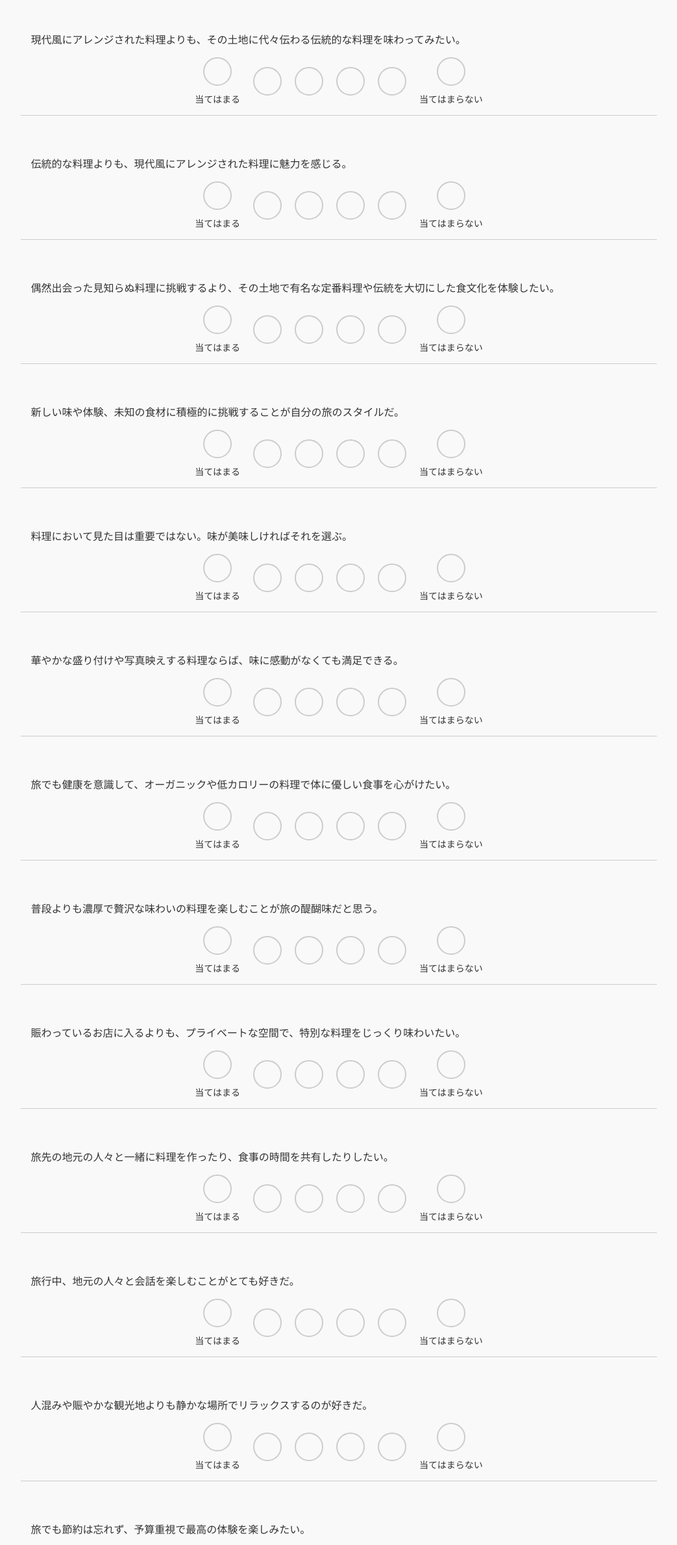
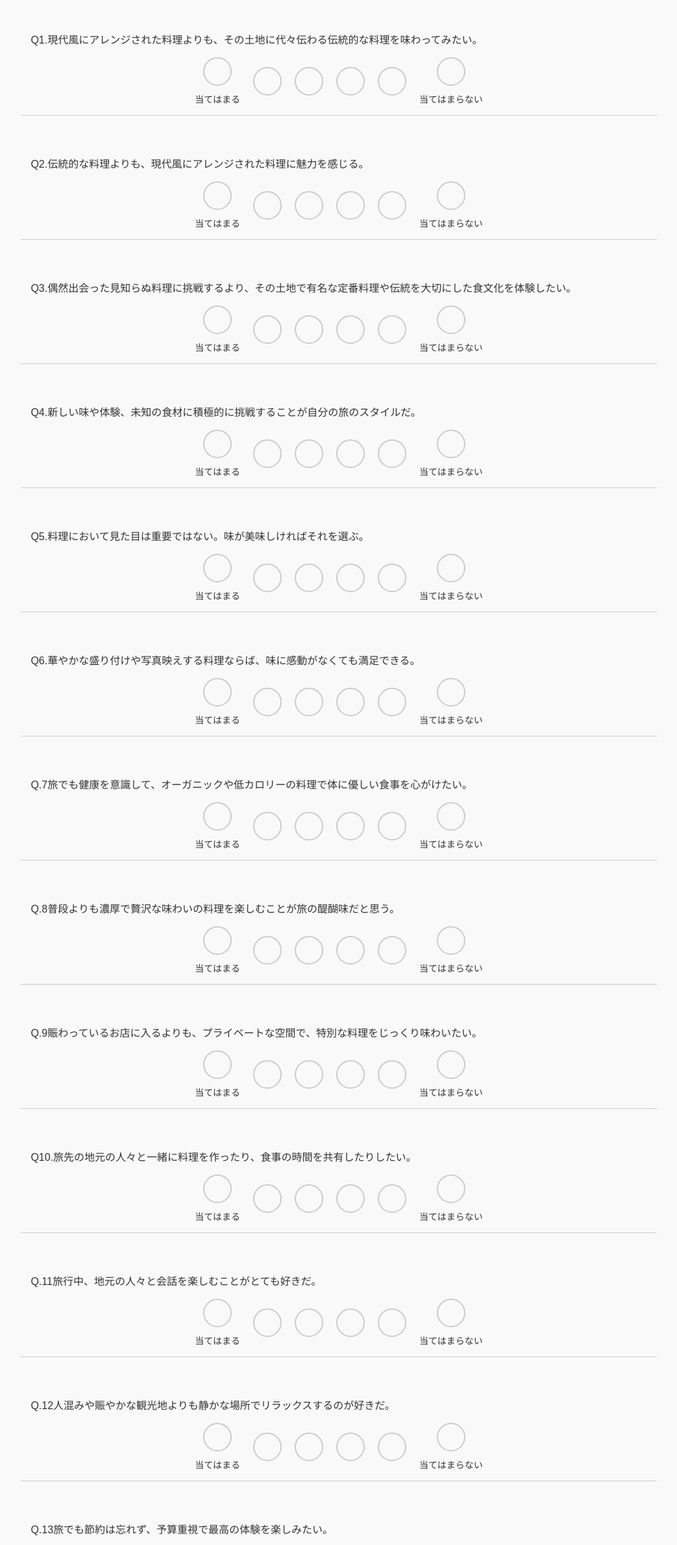
Before and after one commit to mi3ki/gastronomy-diagnosis, a plain HTML site: page quiz.html in a window 1280 px wide. Shown: the part 115-2492 px from the top of the page at 65% size, without its empty margins (118-1161 px from the left). Drawn offline with Linux system fonts and the light colour scheme.

Commit message:
Update quiz.html

```diff
--- a/quiz.html
+++ b/quiz.html
@@ -84,7 +84,7 @@
     <form id="quizForm">
         <!-- 質問例 -->
         <div class="question">
-            <p>現代風にアレンジされた料理よりも、その土地に代々伝わる伝統的な料理を味わってみたい。</p>
+            <p>Q1.現代風にアレンジされた料理よりも、その土地に代々伝わる伝統的な料理を味わってみたい。</p>
             <div class="options">
                 <div class="option">
                     <input type="radio" id="q1-a1" name="q1" value="1">
@@ -115,7 +115,7 @@
             </div>
         </div>
         <div class="question">
-    <p>伝統的な料理よりも、現代風にアレンジされた料理に魅力を感じる。</p>
+    <p>Q2.伝統的な料理よりも、現代風にアレンジされた料理に魅力を感じる。</p>
     <div class="options">
         <div class="option">
             <input type="radio" id="q2-a1" name="q2" value="1">
@@ -147,7 +147,7 @@
 </div>
 
 <div class="question">
-    <p>偶然出会った見知らぬ料理に挑戦するより、その土地で有名な定番料理や伝統を大切にした食文化を体験したい。</p>
+    <p>Q3.偶然出会った見知らぬ料理に挑戦するより、その土地で有名な定番料理や伝統を大切にした食文化を体験したい。</p>
     <div class="options">
         <div class="option">
             <input type="radio" id="q3-a1" name="q3" value="1">
@@ -179,7 +179,7 @@
 </div>
 
 <div class="question">
-    <p>新しい味や体験、未知の食材に積極的に挑戦することが自分の旅のスタイルだ。</p>
+    <p>Q4.新しい味や体験、未知の食材に積極的に挑戦することが自分の旅のスタイルだ。</p>
     <div class="options">
         <div class="option">
             <input type="radio" id="q4-a1" name="q4" value="1">
@@ -211,7 +211,7 @@
 </div>
         <!-- 質問5 -->
 <div class="question">
-    <p>料理において見た目は重要ではない。味が美味しければそれを選ぶ。</p>
+    <p>Q5.料理において見た目は重要ではない。味が美味しければそれを選ぶ。</p>
     <div class="options">
         <div class="option">
             <input type="radio" id="q5-a1" name="q5" value="1">
@@ -244,7 +244,7 @@
 
 <!-- 質問6 -->
 <div class="question">
-    <p>華やかな盛り付けや写真映えする料理ならば、味に感動がなくても満足できる。</p>
+    <p>Q6.華やかな盛り付けや写真映えする料理ならば、味に感動がなくても満足できる。</p>
     <div class="options">
         <div class="option">
             <input type="radio" id="q6-a1" name="q6" value="1">
@@ -277,7 +277,7 @@
 
 <!-- 質問7 -->
 <div class="question">
-    <p>旅でも健康を意識して、オーガニックや低カロリーの料理で体に優しい食事を心がけたい。</p>
+    <p>Q.7旅でも健康を意識して、オーガニックや低カロリーの料理で体に優しい食事を心がけたい。</p>
     <div class="options">
         <div class="option">
             <input type="radio" id="q7-a1" name="q7" value="1">
@@ -310,7 +310,7 @@
 
 <!-- 質問8 -->
 <div class="question">
-    <p>普段よりも濃厚で贅沢な味わいの料理を楽しむことが旅の醍醐味だと思う。</p>
+    <p>Q.8普段よりも濃厚で贅沢な味わいの料理を楽しむことが旅の醍醐味だと思う。</p>
     <div class="options">
         <div class="option">
             <input type="radio" id="q8-a1" name="q8" value="1">
@@ -343,7 +343,7 @@
 
 <!-- 質問9 -->
 <div class="question">
-    <p>賑わっているお店に入るよりも、プライベートな空間で、特別な料理をじっくり味わいたい。</p>
+    <p>Q.9賑わっているお店に入るよりも、プライベートな空間で、特別な料理をじっくり味わいたい。</p>
     <div class="options">
         <div class="option">
             <input type="radio" id="q9-a1" name="q9" value="1">
@@ -376,7 +376,7 @@
 
 <!-- 質問10 -->
 <div class="question">
-    <p>旅先の地元の人々と一緒に料理を作ったり、食事の時間を共有したりしたい。</p>
+    <p>Q10.旅先の地元の人々と一緒に料理を作ったり、食事の時間を共有したりしたい。</p>
     <div class="options">
         <div class="option">
             <input type="radio" id="q10-a1" name="q10" value="1">
@@ -408,7 +408,7 @@
 </div>
         <!-- 質問11 -->
 <div class="question">
-    <p>旅行中、地元の人々と会話を楽しむことがとても好きだ。</p>
+    <p>Q.11旅行中、地元の人々と会話を楽しむことがとても好きだ。</p>
     <div class="options">
         <div class="option">
             <input type="radio" id="q11-a1" name="q11" value="1">
@@ -441,7 +441,7 @@
 
 <!-- 質問12 -->
 <div class="question">
-    <p>人混みや賑やかな観光地よりも静かな場所でリラックスするのが好きだ。</p>
+    <p>Q.12人混みや賑やかな観光地よりも静かな場所でリラックスするのが好きだ。</p>
     <div class="options">
         <div class="option">
             <input type="radio" id="q12-a1" name="q12" value="1">
@@ -474,7 +474,7 @@
 
 <!-- 質問13 -->
 <div class="question">
-    <p>旅でも節約は忘れず、予算重視で最高の体験を楽しみたい。</p>
+    <p>Q.13旅でも節約は忘れず、予算重視で最高の体験を楽しみたい。</p>
     <div class="options">
         <div class="option">
             <input type="radio" id="q13-a1" name="q13" value="1">
@@ -507,7 +507,7 @@
 
 <!-- 質問14 -->
 <div class="question">
-    <p>旅では最高の体験や料理を追求するためにお金を惜しまず使いたい。</p>
+    <p>Q.14旅では最高の体験や料理を追求するためにお金を惜しまず使いたい。</p>
     <div class="options">
         <div class="option">
             <input type="radio" id="q14-a1" name="q14" value="1">
@@ -540,7 +540,7 @@
 
 <!-- 質問15 -->
 <div class="question">
-    <p>宿泊施設は地域の雰囲気を味わうことより、疲れを癒せる快適さを重視したホテルを選びたい。</p>
+    <p>Q.15宿泊施設は地域の雰囲気を味わうことより、疲れを癒せる快適さを重視したホテルを選びたい。</p>
     <div class="options">
         <div class="option">
             <input type="radio" id="q15-a1" name="q15" value="1">
@@ -573,7 +573,7 @@
 
 <!-- 質問16 -->
 <div class="question">
-    <p>立派なホテルに泊まるより、地元の雰囲気を感じられる宿を選びたい。</p>
+    <p>Q.16立派なホテルに泊まるより、地元の雰囲気を感じられる宿を選びたい。</p>
     <div class="options">
         <div class="option">
             <input type="radio" id="q16-a1" name="q16" value="1">
@@ -606,7 +606,7 @@
 
 <!-- 質問17 -->
 <div class="question">
-    <p>旅行中、事前に立てたスケジュール通り動けなければ、ストレスが溜まるので代替案なども事前に用意しておく。</p>
+    <p>Q.17旅行中、事前に立てたスケジュール通り動けなければ、ストレスが溜まるので代替案なども事前に用意しておく。</p>
     <div class="options">
         <div class="option">
             <input type="radio" id="q17-a1" name="q17" value="1">
@@ -639,7 +639,7 @@
 
 <!-- 質問18 -->
 <div class="question">
-    <p>旅行では計画は立てすぎず、柔軟にプランを変更し、自分だけの体験を追求したい。</p>
+    <p>Q.18旅行では計画は立てすぎず、柔軟にプランを変更し、自分だけの体験を追求したい。</p>
     <div class="options">
         <div class="option">
             <input type="radio" id="q18-a1" name="q18" value="1">
@@ -672,7 +672,7 @@
 
 <!-- 質問19 -->
 <div class="question">
-    <p>美味しい料理のためなら、遠くに出かけるのも全く問題ない。</p>
+    <p>Q.19美味しい料理のためなら、遠くに出かけるのも全く問題ない。</p>
     <div class="options">
         <div class="option">
             <input type="radio" id="q19-a1" name="q19" value="1">
@@ -703,7 +703,7 @@
     </div>
 </div>
 <div class="question">
-    <p>わざわざ遠くに行かなくても、近場で手軽に楽しめる美味しい料理を食べたい。</p>
+    <p>Q.20わざわざ遠くに行かなくても、近場で手軽に楽しめる美味しい料理を食べたい。</p>
     <div class="options">
         <div class="option">
             <input type="radio" id="q20-a1" name="q20" value="1">
```
